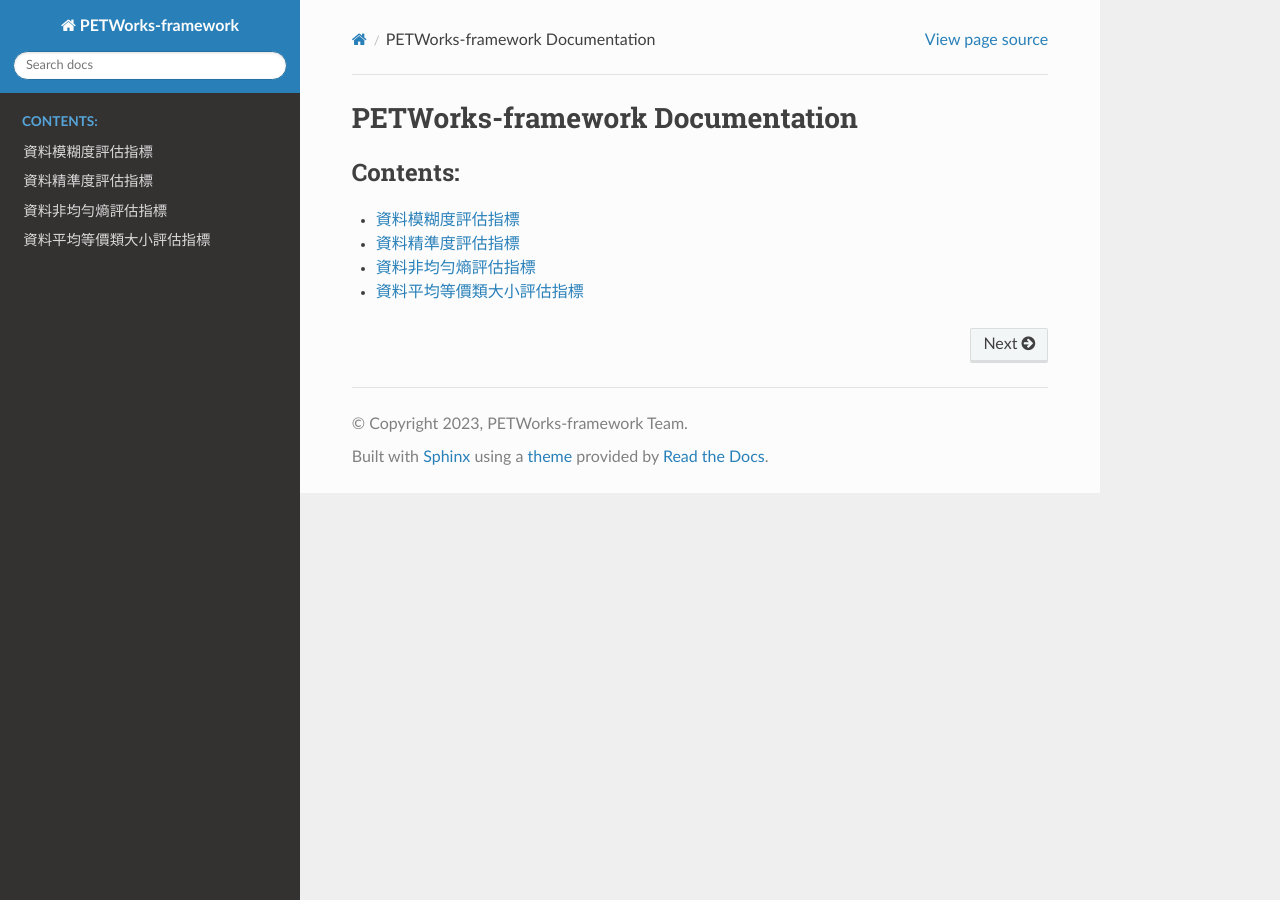
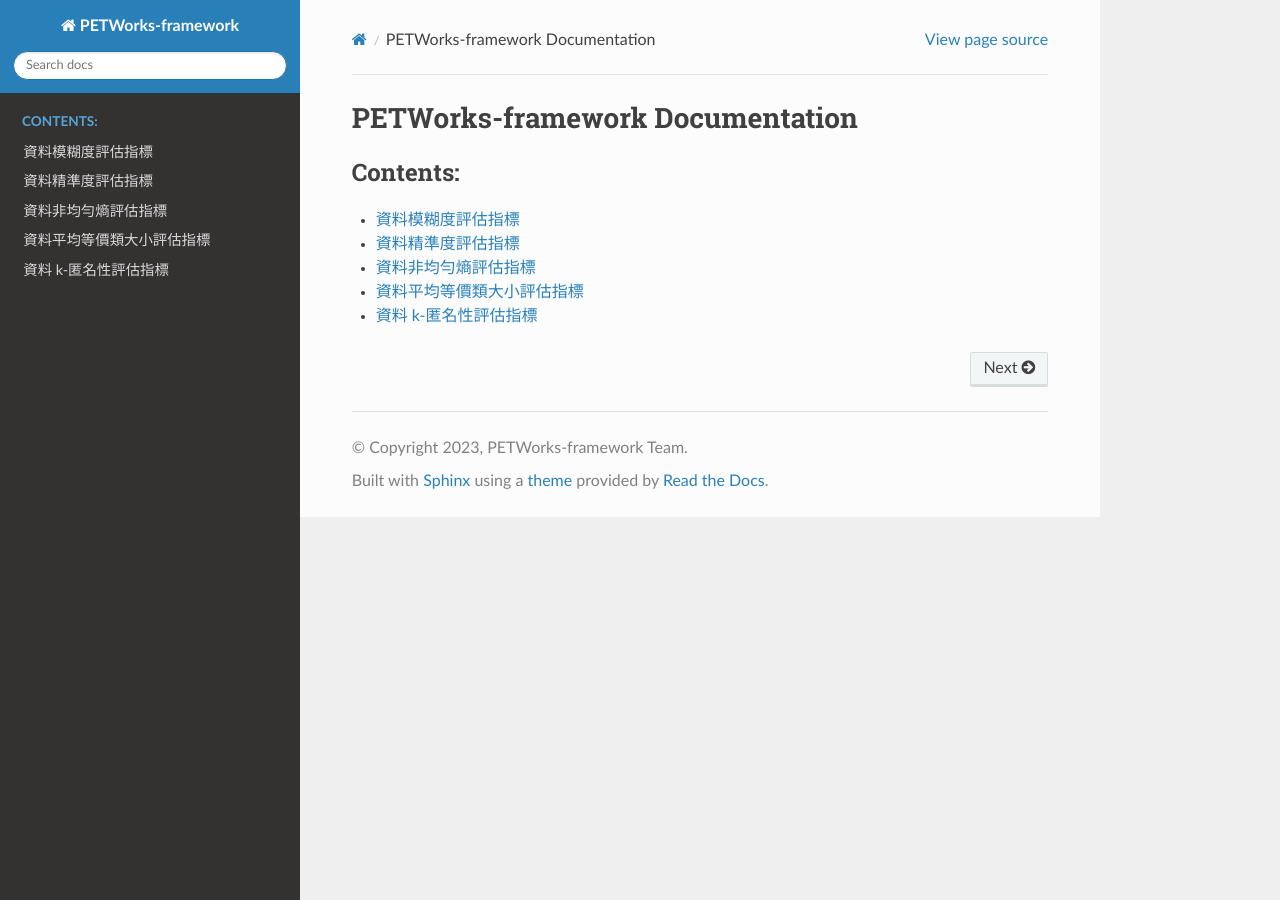
Before and after one commit to quark-engine/PETWorks-DOC, a Sphinx documentation site: the page built from docs/source/index.rst, in a window 1280 px wide. Built offline with Sphinx 7.4.7 and the Read the Docs theme 2.0.0, drawn with Linux system fonts in a browser that asks for light colours; part of the change alters nothing that is shown.

Commit message:
Add document for API that evaluate the k-anonymity (#9)

```diff
--- a/docs/source/index.rst
+++ b/docs/source/index.rst
@@ -14,3 +14,4 @@ PETWorks-framework Documentation
    precision
    nonuniformentropy
    aecs
+   kanonymity
--- /dev/null
+++ b/docs/source/kanonymity.rst
@@ -0,0 +1,100 @@
++++++++++++++++++++++++++++++++++++++++
+資料 k-匿名性評估指標
++++++++++++++++++++++++++++++++++++++++
+
+以下程式碼旨在評估資料是否滿足 k-匿名性（k-anonymity）。更多 k-匿名性之說明，詳見 `此處 <#id3>`_ 。
+
+我們以 ``data/adult_anonymized.csv`` 作爲欲評估之表格資料，以及 ``attributeTypes`` 作為屬性型態定義，展示如何透過 PETWorks-framework 框架判斷此指標。
+
+在以下程式碼中，我們透過 API ``PETValidation(None, anonymized, tech, attributeTypes, k)`` ，以上述資料、“k-anonymity” 字串、屬性型態定義以及整數 k 作爲參數，判斷資料是否滿足 k-匿名性。
+
+再來，我們透過 API ``report(result, format)`` ，以上述評估結果與 “json” 字串作爲參數，將評估結果以 JSON 格式印出。
+
+
+範例程式碼: k-anonymity.py
+---------------------------
+
+.. code-block:: python
+
+    from PETWorks import PETValidation, report
+    from PETWorks.attributetypes import QUASI_IDENTIFIER
+
+    anonymizedData = "data/adult_anonymized.csv"
+
+    attributeTypes = {
+        "age": QUASI_IDENTIFIER,
+        "sex": QUASI_IDENTIFIER,
+    }
+
+    result = PETValidation(
+            None, anonymizedData, "k-anonymity", attributeTypes=attributeTypes, k=6
+    )
+    report(result, "json")
+
+輸出結果
+--------
+
+.. code-block:: text
+
+    $ python3 k-anonymity.py
+    {
+        "k": 6,
+        "k-anonymity": true
+    }
+
+
+評估指標之定義
+--------------
+
+k-匿名性（k-anonymity）是一種指標，表示資料表中的任何一個資料列，其儲存之個體背景資訊皆與至少 :math:`k-1` 個資料列相同。其中，個體背景資訊爲可相互組合，識別出個體的隱私資訊，又稱準識別符（Quasi-identifier），由上方範例程式碼之屬性型態定義提供。
+
+
+而 k 爲可調配之參數，數值介於 1 與無限大之間，數值越大，具相同個體背景資訊的資料列越多，識別出個體的難度越高。
+
+
+評估指標之判斷
+--------------
+
+參考 [1]_ 與 [2]_ ，判斷 k-匿名性的方法有兩個步驟：
+
+1. 對於各資料列，計算具相同個體背景資訊的資料列數量。
+2. 遍歷各資料列，確認上述數值皆大於等於 :math:`k-1` 。
+
+接下來將以下列「範例資料表」，說明判斷過程。
+
+
+**範例資料表**
+
++-----------+-----------+-----------+
+| 編號      |  年齡     |  性別     |
++===========+===========+===========+
+| 1         | 50-59     | Male      |
++-----------+-----------+-----------+
+| 2         | 60-69     | Female    |
++-----------+-----------+-----------+
+| 3         | 60-69     | Female    |
++-----------+-----------+-----------+
+| 4         | 50-59     | Male      |
++-----------+-----------+-----------+
+
+假設「範例資料表」之「年齡」與「性別」欄位為個體背景資訊。若欲判斷「範例資料表」是否滿足 :math:`k = 2` 之 k-匿名性，可如下進行。
+
+首先，對於各資料列，計算具相同個體背景資訊的資料列數量。
+
+以 **編號 1 資料列** 爲例，「年齡」爲 50-59、「性別」爲 Male，具相同個體背景資訊的資料列只有 1 個，爲編號 4 資料列。
+
+以 **編號 2 資料列** 爲例，「年齡」爲 60-69、「性別」爲 Female，具相同個體背景資訊的資料列亦只有 1 個，爲編號 3 資料列。
+
+同理， **編號 3 與編號 4 資料列** 具相同個體背景資訊的資料列數量亦各為 1 個。
+
+再來，遍歷各資料列，確認上述數值皆大於等於 :math:`k-1` 。
+
+以 **「範例資料表」** 為例，在 :math:`k = 2` 之情況下，各資料列之上述數值皆大於等於 :math:`k-1 =1` 。因此，「範例資料表」滿足 :math:`k = 2` 之 k-匿名性。
+
+
+參考資料
+--------
+
+.. [1] L. Sweeney, “K-anonymity: A model for protecting privacy,” International Journal of Uncertainty, Fuzziness and Knowledge-Based Systems, vol. 10, no. 05, pp. 557–570, 2002.
+
+.. [2] P. Samarati, "Protecting respondents identities in microdata release," in IEEE Transactions on Knowledge and Data Engineering, vol. 13, no. 6, pp. 1010-1027, Nov.-Dec. 2001, doi: 10.1109/69.971193.
```
